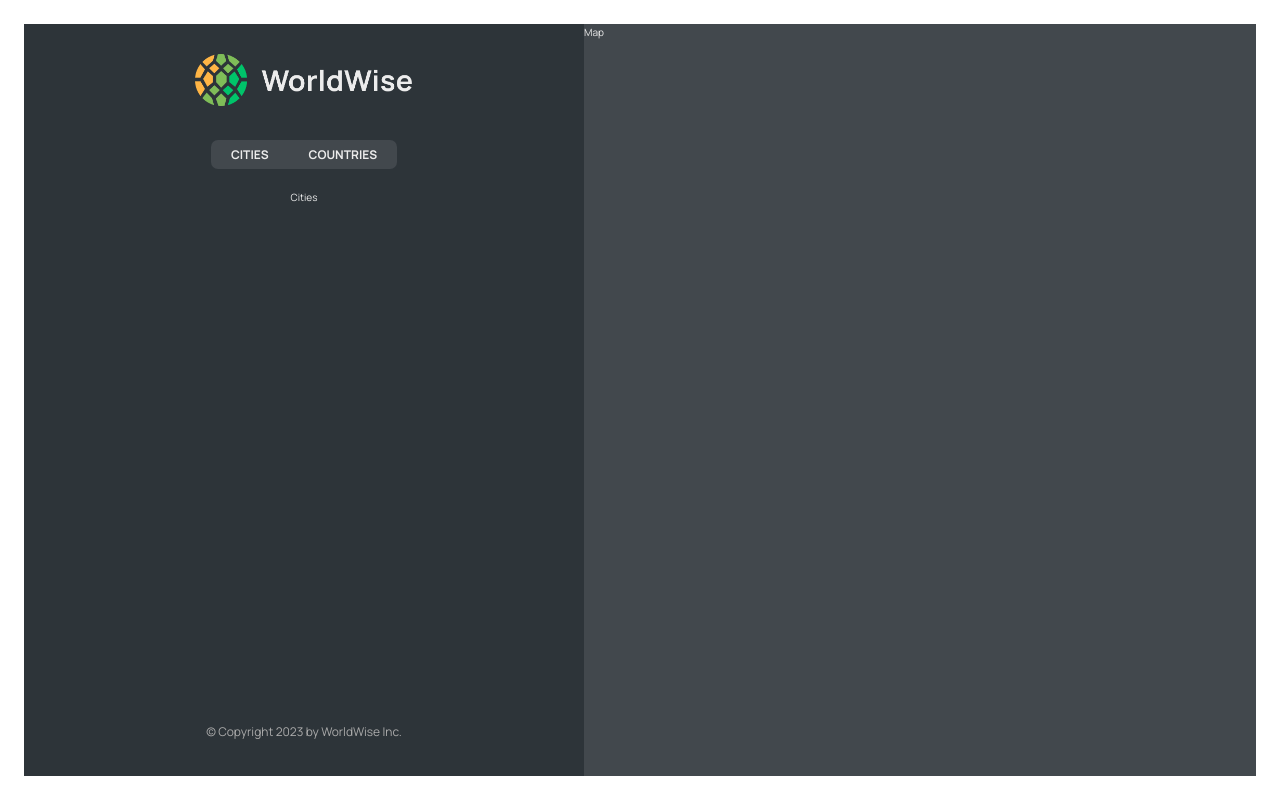
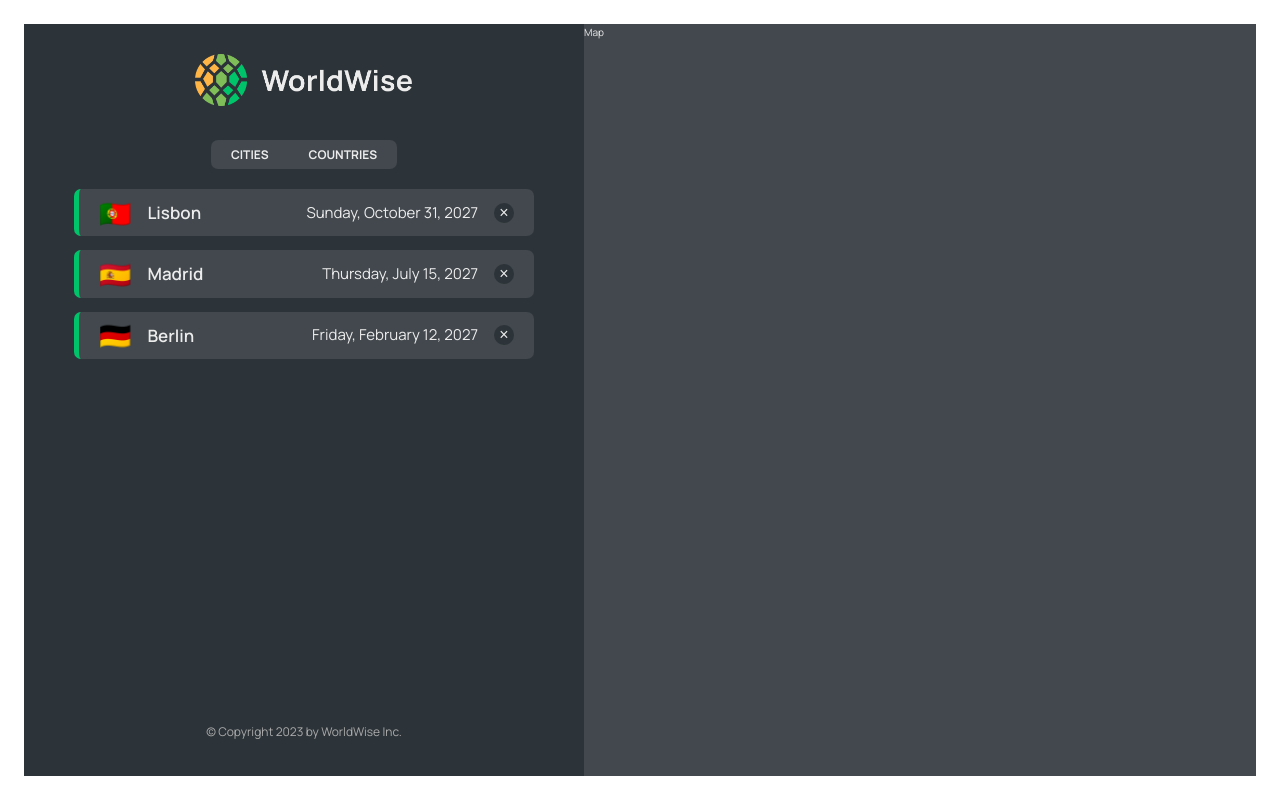
Before and after one commit to nidal1/worldwise, a React (Vite) app: page /app in a window 1280 px wide. Built offline with nearby package versions, Linux system fonts and the light colour scheme; data requests are answered from the project's data file.

Commit message:
implementing the cities list

```diff
--- a/package.json
+++ b/package.json
@@ -7,9 +7,11 @@
     "dev": "vite",
     "build": "vite build",
     "lint": "eslint . --ext js,jsx --report-unused-disable-directives --max-warnings 0",
-    "preview": "vite preview"
+    "preview": "vite preview",
+    "server": "json-server --watch data/cities.json --port 8000 --delay 500"
   },
   "dependencies": {
+    "json-server": "^0.17.3",
     "react": "^18.2.0",
     "react-dom": "^18.2.0",
     "react-router-dom": "^6.15.0"
--- a/src/App.jsx
+++ b/src/App.jsx
@@ -1,4 +1,4 @@
-import { useState } from 'react';
+import { useEffect, useState } from 'react';
 import { BrowserRouter, Route, Routes } from 'react-router-dom';
 import Product from './pages/Product';
 import Homepage from './pages/Homepage';
@@ -6,9 +6,34 @@ import Pricing from './pages/Pricing';
 import NotFound from './pages/NotFound';
 import Login from './pages/Login';
 import AppLayout from './pages/AppLayout';
+import CityList from './components/CityList';
+
+const BASE_URL = 'http://localhost:8000';
 
 function App() {
-  const [count, setCount] = useState(0);
+  const [cities, setCities] = useState([]);
+  const [isLoading, setIsLoading] = useState(false);
+
+  useEffect(() => {
+    async function fetchCities() {
+      try {
+        setIsLoading(true);
+        const res = await fetch(`${BASE_URL}/cities`);
+        const data = await res.json();
+        setCities(data);
+      } catch (error) {
+        console.log(error);
+      } finally {
+        setIsLoading(false);
+      }
+    }
+
+    fetchCities();
+
+    // return () => {
+    //   second
+    // }
+  }, []);
 
   return (
     <BrowserRouter>
@@ -18,8 +43,14 @@ function App() {
         <Route path="pricing" element={<Pricing />} />
         <Route path="login" element={<Login />} />
         <Route path="app" element={<AppLayout />}>
-          <Route index element={<p>Cities</p>} />
-          <Route path="cities" element={<p>Cities</p>} />
+          <Route
+            index
+            element={<CityList cities={cities} isLoading={isLoading} />}
+          />
+          <Route
+            path="cities"
+            element={<CityList cities={cities} isLoading={isLoading} />}
+          />
           <Route path="countries" element={<p>Countries</p>} />
           <Route path="form" element={<p>Form</p>} />
         </Route>
--- /dev/null
+++ b/src/components/CityItem.jsx
@@ -0,0 +1,21 @@
+import React from 'react';
+import styles from './CityItem.module.css';
+export default function CityItem({ city }) {
+  const { cityName, emoji, date } = city;
+  const formatDate = (date) =>
+    new Intl.DateTimeFormat('en', {
+      day: 'numeric',
+      month: 'long',
+      year: 'numeric',
+      weekday: 'long',
+    }).format(new Date(date));
+
+  return (
+    <li className={styles.cityItem}>
+      <span className={styles.emoji}>{emoji}</span>
+      <h3 className={styles.name}>{cityName}</h3>
+      <time className={styles.date}>{formatDate(date)}</time>
+      <button className={styles.deleteBtn}>&times;</button>
+    </li>
+  );
+}
--- /dev/null
+++ b/src/components/CityList.jsx
@@ -0,0 +1,23 @@
+import React from 'react';
+import Spinner from './Spinner';
+import styles from './CityList.module.css';
+import CityItem from './CityItem';
+import Message from './Message';
+export default function CityList({ cities, isLoading }) {
+  if (isLoading) return <Spinner />;
+
+  if (!cities.length)
+    return (
+      <Message
+        message={'Add your first city by clicking on a city on the map'}
+      />
+    );
+
+  return (
+    <ul className={styles.cityList}>
+      {cities.map((city) => (
+        <CityItem city={city} />
+      ))}
+    </ul>
+  );
+}
```
